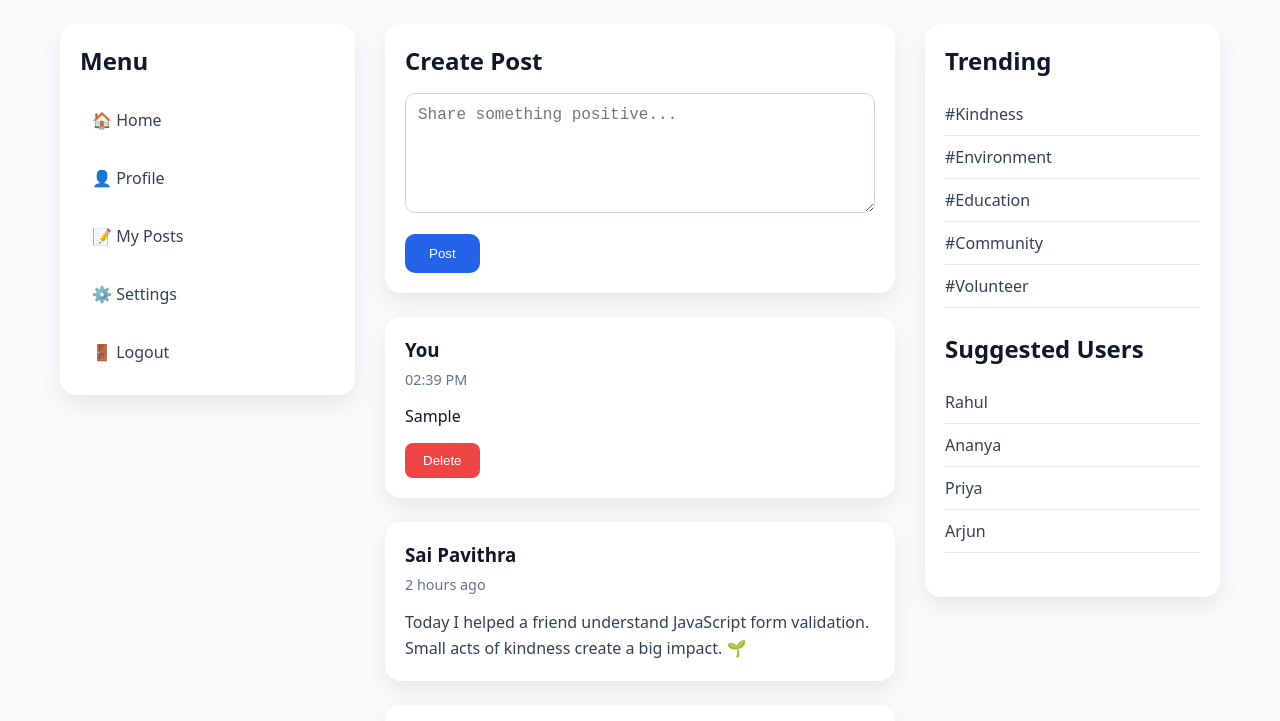
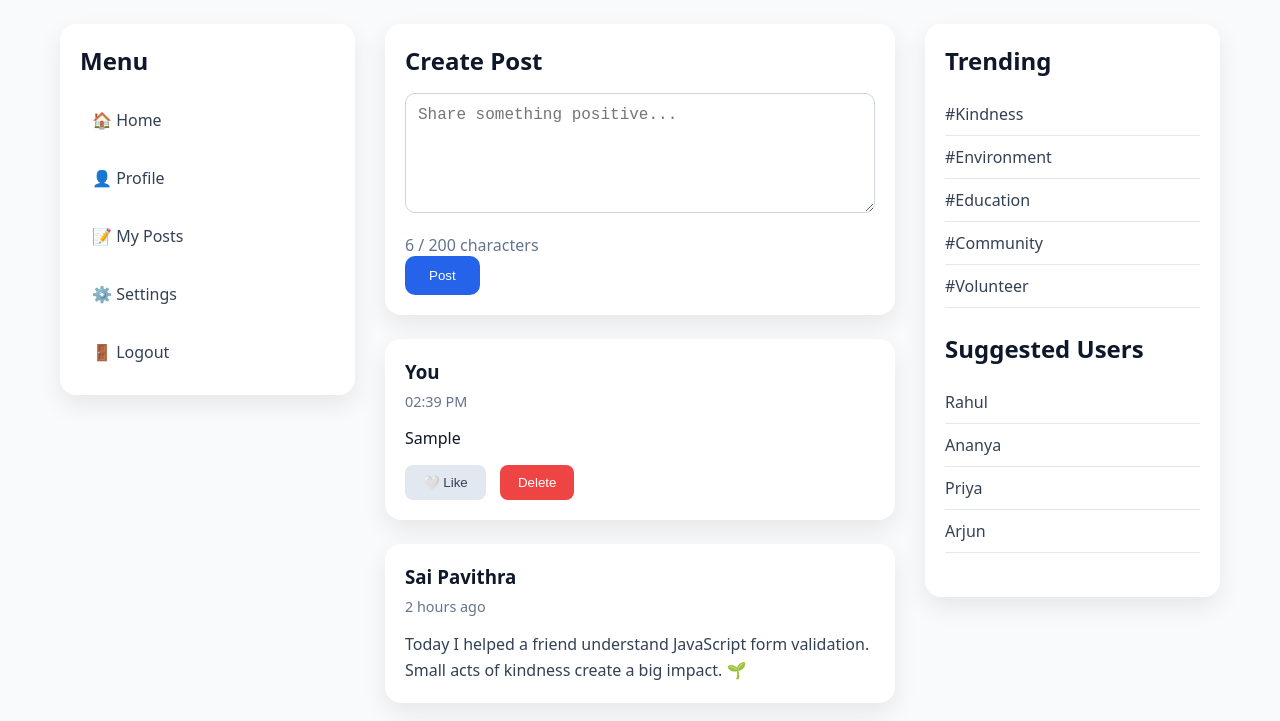
Before and after one commit to saipavithra-29/goodfluence-web, a plain HTML site: page home.html in a window 1280 px wide. Both pictures are taken after typing "Sample" into the empty fields and a click on the button "Post". Shown: the part 76-797 px from the top of the page. Drawn offline with Linux system fonts and the light colour scheme.

Commit message:
Add post likes and character counter

```diff
--- a/css/style.css
+++ b/css/style.css
@@ -686,3 +686,15 @@ main {
 .delete-post:hover {
     background-color: #DC2626;
 }
+
+.like-post {
+    margin-top: 16px;
+    margin-right: 10px;
+    background-color: #E2E8F0;
+    color: #334155;
+    border: none;
+    padding: 10px 18px;
+    border-radius: 8px;
+    cursor: pointer;
+    transition: all 0.3s ease;
+}
--- a/home.html
+++ b/home.html
@@ -31,7 +31,7 @@
                 <h2>Create Post</h2>
 
                 <textarea id="post-input" placeholder="Share something positive..." rows="4"></textarea>
-
+                <p id="character-count">0 / 200 characters</p>
                 <button id="post-button" type="button">
                     Post
                 </button>
--- a/js/script.js
+++ b/js/script.js
@@ -97,8 +97,36 @@ if (registerForm) {
 const postInput = document.querySelector("#post-input");
 const postButton = document.querySelector("#post-button");
 const postsContainer = document.querySelector("#posts-container");
+const characterCount = document.querySelector("#character-count");
 
 if (postButton) {
+
+    postInput.addEventListener("input", function () {
+
+        if (postInput.value.length > 200) {
+            postInput.value = postInput.value.substring(0, 200);
+        }
+
+        const length = postInput.value.length;
+
+        characterCount.textContent = `${length} / 200 characters`;
+
+        if (length >= 200) {
+
+            characterCount.style.color = "#DC2626";
+
+        } else if (length >= 150) {
+
+            characterCount.style.color = "#EA580C";
+
+        } else {
+
+            characterCount.style.color = "#64748B";
+
+        }
+
+    });
+
     postButton.addEventListener("click", function () {
         if (postInput.value.trim() === "") {
             alert("Please write something before posting.");
@@ -115,14 +143,40 @@ if (postButton) {
 
         newPost.innerHTML = `
             <h3>You</h3>
+
             <p class="post-time">${currentTime}</p>
+
             <p>${postInput.value}</p>
+
+            <button class="like-post">
+                🤍 Like
+            </button>
 
             <button class="delete-post">
                 Delete
             </button>
         `;
         const deleteButton = newPost.querySelector(".delete-post");
+        const likeButton = newPost.querySelector(".like-post");
+
+        likeButton.addEventListener("click", function () {
+
+            if (likeButton.textContent === "🤍 Like") {
+
+                likeButton.textContent = "❤️ Liked";
+                likeButton.style.backgroundColor = "#FEE2E2";
+                likeButton.style.color = "#DC2626";
+
+            } else {
+
+                likeButton.textContent = "🤍 Like";
+                likeButton.style.backgroundColor = "#E2E8F0";
+                likeButton.style.color = "#334155";
+
+            }
+
+        });
+
         deleteButton.addEventListener("click", function () {
             newPost.remove();
 
@@ -131,3 +185,13 @@ if (postButton) {
         postInput.value = "";
     });
 }
+
+
+
+if (postButton) {
+    postInput.addEventListener("input", function () {
+
+        characterCount.textContent = `${postInput.value.length} / 200 characters`;
+
+    });
+}
```
Also changed, not shown: 1 other file.
